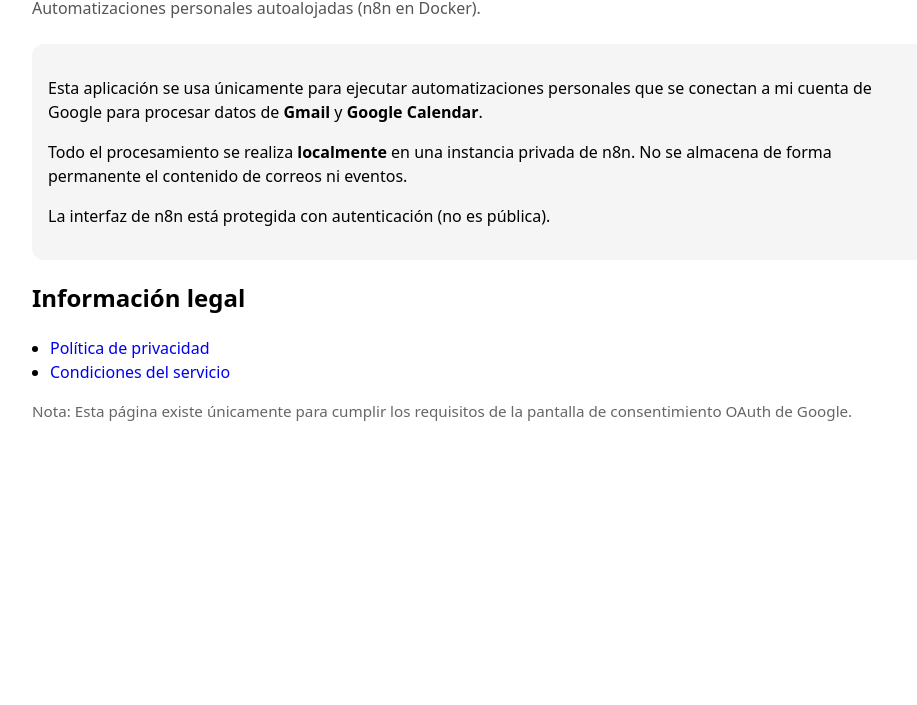
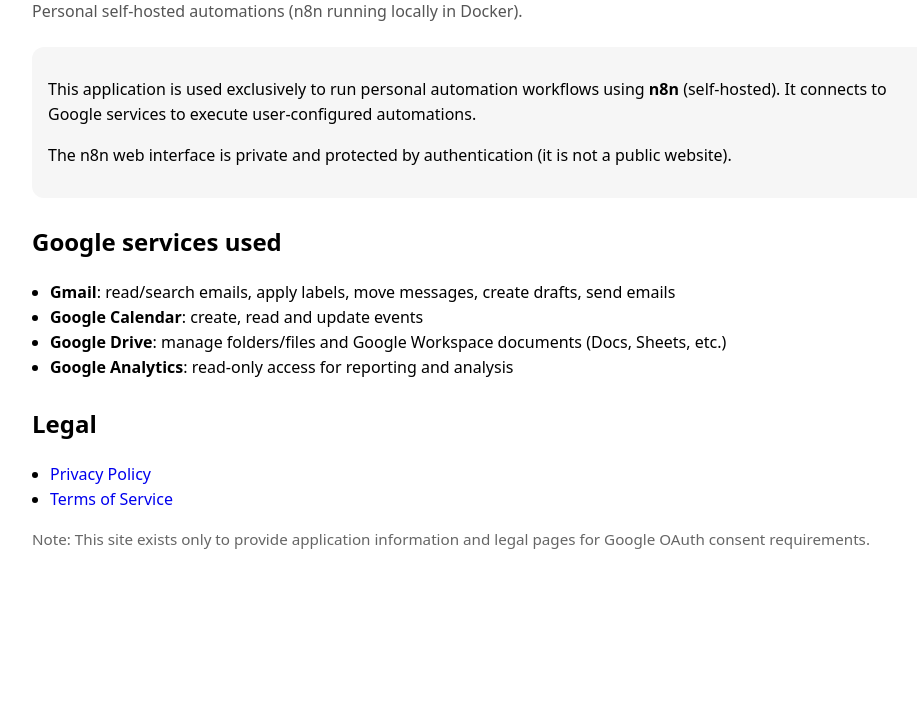
Before and after one commit to IraitzCordero/n8n-oauth-legal, a plain HTML site: page index.html in a window 1280 px wide. Shown: the part 95-800 px from the top of the page, without its empty margins (158-1075 px from the left). Drawn offline with Linux system fonts and the light colour scheme.

Commit message:
Translate index.html to English and update content
Updated the HTML content to provide English translations and additional information about Google services used.

```diff
--- a/index.html
+++ b/index.html
@@ -1,5 +1,5 @@
 <!doctype html>
-<html lang="es">
+<html lang="en">
   <head>
     <meta charset="utf-8" />
     <meta name="viewport" content="width=device-width, initial-scale=1" />
@@ -11,59 +11,66 @@
         margin: 40px auto;
         max-width: 900px;
         padding: 0 16px;
-        line-height: 1.5;
+        line-height: 1.55;
       }
-      h1 { margin-bottom: 0.2rem; }
+      h1 { margin-bottom: 0.25rem; }
       .meta { color: #555; margin-bottom: 1.5rem; }
+      h2 { margin-top: 1.6rem; }
+      ul { padding-left: 18px; }
       a { text-decoration: none; }
       a:hover { text-decoration: underline; }
-      ul { padding-left: 18px; }
       .box {
-        background: #f5f5f5;
+        background: #f6f6f6;
         border-radius: 12px;
-        padding: 16px;
+        padding: 14px 16px;
+        margin: 14px 0;
       }
       .note {
         color: #666;
         font-size: 0.95rem;
         margin-top: 1rem;
       }
-      code {
-        background: #eee;
-        padding: 2px 6px;
-        border-radius: 6px;
-      }
     </style>
   </head>
 
   <body>
     <h1>Automatizaciones n8n</h1>
-    <div class="meta">
-      Automatizaciones personales autoalojadas (n8n en Docker).
-    </div>
+    <div class="meta">Personal self-hosted automations (n8n running locally in Docker).</div>
 
     <div class="box">
       <p>
-        Esta aplicación se usa únicamente para ejecutar automatizaciones personales que se conectan a mi cuenta
-        de Google para procesar datos de <strong>Gmail</strong> y <strong>Google Calendar</strong>.
+        This application is used exclusively to run personal automation workflows using <strong>n8n</strong>
+        (self-hosted). It connects to Google services to execute user-configured automations.
       </p>
       <p>
-        Todo el procesamiento se realiza <strong>localmente</strong> en una instancia privada de n8n. No se
-        almacena de forma permanente el contenido de correos ni eventos.
-      </p>
-      <p>
-        La interfaz de n8n está protegida con autenticación (no es pública).
+        The n8n web interface is private and protected by authentication (it is not a public website).
       </p>
     </div>
 
-    <h2>Información legal</h2>
+    <h2>Google services used</h2>
     <ul>
-      <li><a href="https://iraitzcordero.github.io/n8n-oauth-legal/privacy-policy.html">Política de privacidad</a></li>
-      <li><a href="https://iraitzcordero.github.io/n8n-oauth-legal/terms-of-service.html">Condiciones del servicio</a></li>
+      <li><strong>Gmail</strong>: read/search emails, apply labels, move messages, create drafts, send emails</li>
+      <li><strong>Google Calendar</strong>: create, read and update events</li>
+      <li><strong>Google Drive</strong>: manage folders/files and Google Workspace documents (Docs, Sheets, etc.)</li>
+      <li><strong>Google Analytics</strong>: read-only access for reporting and analysis</li>
+    </ul>
+
+    <h2>Legal</h2>
+    <ul>
+      <li>
+        <a href="https://iraitzcordero.github.io/n8n-oauth-legal/privacy-policy.html">
+          Privacy Policy
+        </a>
+      </li>
+      <li>
+        <a href="https://iraitzcordero.github.io/n8n-oauth-legal/terms-of-service.html">
+          Terms of Service
+        </a>
+      </li>
     </ul>
 
     <p class="note">
-      Nota: Esta página existe únicamente para cumplir los requisitos de la pantalla de consentimiento OAuth de Google.
+      Note: This site exists only to provide application information and legal pages for Google OAuth consent requirements.
     </p>
   </body>
 </html>
```
